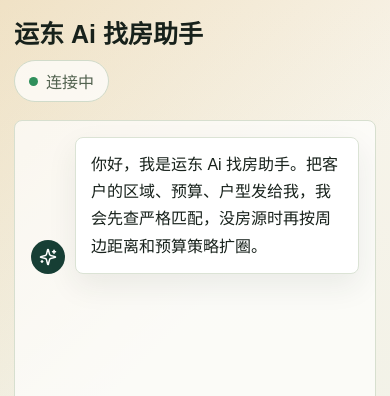
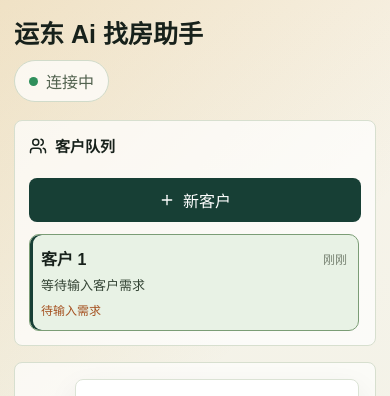
Before and after one commit to kevinchensp/ai-house-assistant, a React (Vite) app in the folder apps/web/: page / in a window 390 px wide. Shown: the top 396 px of the page. Built offline with nearby package versions, Linux system fonts and the light colour scheme; no server answers.

Commit message:
feat: add multi-customer workspace

```diff
--- a/apps/web/src/main.tsx
+++ b/apps/web/src/main.tsx
@@ -1,6 +1,6 @@
 import React, { useEffect, useState } from "react";
 import { createRoot } from "react-dom/client";
-import { CheckCircle2, Copy, Home, MapPin, Send, Sparkles, ThumbsDown } from "lucide-react";
+import { CheckCircle2, Copy, Home, MapPin, Plus, Send, Sparkles, ThumbsDown, Users } from "lucide-react";
 import "./styles.css";
 
 type ChatResponse = {
@@ -55,19 +55,48 @@ type ChatMessage = {
   text: string;
 };
 
-function App() {
-  const [message, setMessage] = useState("帮我找白云东平一室一厅，预算1000左右");
-  const [response, setResponse] = useState<ChatResponse | null>(null);
-  const [messages, setMessages] = useState<ChatMessage[]>([
-    {
+type CustomerSession = {
+  id: string;
+  name: string;
+  draft: string;
+  messages: ChatMessage[];
+  response: ChatResponse | null;
+  updatedAt: number;
+};
+
+const welcomeMessage: ChatMessage = {
   id: "welcome",
   role: "assistant",
   text: "你好，我是运东 Ai 找房助手。把客户的区域、预算、户型发给我，我会先查严格匹配，没房源时再按周边距离和预算策略扩圈。"
+};
+
+function createCustomerSession(index: number): CustomerSession {
+  return {
+    id: crypto.randomUUID(),
+    name: `客户 ${index}`,
+    draft: index === 1 ? "帮我找白云东平一室一厅，预算1000左右" : "",
+    messages: [welcomeMessage],
+    response: null,
+    updatedAt: Date.now()
+  };
 }
-  ]);
-  const [isLoading, setIsLoading] = useState(false);
-  const [copied, setCopied] = useState(false);
+
+function App() {
+  const [customers, setCustomers] = useState<CustomerSession[]>(() => [createCustomerSession(1)]);
+  const [activeCustomerId, setActiveCustomerId] = useState<string | null>(null);
+  const [loadingCustomerId, setLoadingCustomerId] = useState<string | null>(null);
+  const [copiedCustomerId, setCopiedCustomerId] = useState<string | null>(null);
   const [health, setHealth] = useState<HealthResponse | null>(null);
+  const activeCustomer = customers.find((customer) => customer.id === activeCustomerId) ?? customers[0];
+  const isLoading = loadingCustomerId === activeCustomer?.id;
+  const copied = copiedCustomerId === activeCustomer?.id;
+  const response = activeCustomer?.response ?? null;
+
+  useEffect(() => {
+    if (!activeCustomerId && customers[0]) {
+      setActiveCustomerId(customers[0].id);
+    }
+  }, [activeCustomerId, customers]);
 
   useEffect(() => {
     let ignore = false;
@@ -86,43 +115,78 @@ function App() {
   }, []);
 
   async function submit() {
-    const trimmedMessage = message.trim();
-    if (!trimmedMessage || isLoading) return;
+    if (!activeCustomer) return;
+    const trimmedMessage = activeCustomer.draft.trim();
+    if (!trimmedMessage || loadingCustomerId) return;
 
     const userMessage: ChatMessage = {
       id: crypto.randomUUID(),
       role: "user",
       text: trimmedMessage
     };
-    setMessages((current) => [...current, userMessage]);
-    setMessage("");
-    setIsLoading(true);
-    setCopied(false);
+    setCustomers((current) =>
+      current.map((customer) =>
+        customer.id === activeCustomer.id
+          ? {
+              ...customer,
+              draft: "",
+              messages: [...customer.messages, userMessage],
+              updatedAt: Date.now()
+            }
+          : customer
+      )
+    );
+    setLoadingCustomerId(activeCustomer.id);
+    setCopiedCustomerId(null);
     try {
       const result = await fetch(`${apiBaseUrl}/api/ai-house-assistant/chat`, {
         method: "POST",
         headers: { "Content-Type": "application/json" },
-        body: JSON.stringify({ sessionId: "demo-session", message: trimmedMessage })
+        body: JSON.stringify({ sessionId: activeCustomer.id, message: trimmedMessage })
       });
       const nextResponse = (await result.json()) as ChatResponse;
-      setResponse(nextResponse);
-      setMessages((current) => [
-        ...current,
+      setCustomers((current) =>
+        current.map((customer) =>
+          customer.id === activeCustomer.id
+            ? {
+                ...customer,
+                response: nextResponse,
+                messages: [
+                  ...customer.messages,
                   {
                     id: crypto.randomUUID(),
                     role: "assistant",
                     text: buildAssistantMessage(nextResponse)
                   }
-      ]);
+                ],
+                updatedAt: Date.now()
+              }
+            : customer
+        )
+      );
     } finally {
-      setIsLoading(false);
+      setLoadingCustomerId(null);
     }
   }
 
   async function copyReply() {
-    if (!response) return;
+    if (!response || !activeCustomer) return;
     await navigator.clipboard.writeText(response.salesReply.text);
-    setCopied(true);
+    setCopiedCustomerId(activeCustomer.id);
+  }
+
+  function updateDraft(value: string) {
+    if (!activeCustomer) return;
+    setCustomers((current) =>
+      current.map((customer) => (customer.id === activeCustomer.id ? { ...customer, draft: value } : customer))
+    );
+  }
+
+  function createCustomer() {
+    const nextCustomer = createCustomerSession(customers.length + 1);
+    setCustomers((current) => [nextCustomer, ...current]);
+    setActiveCustomerId(nextCustomer.id);
+    setCopiedCustomerId(null);
   }
 
   return (
@@ -138,9 +202,42 @@ function App() {
       </section>
 
       <section className="workspace">
+        <aside className="customer-sidebar">
+          <div className="customer-sidebar-header">
+            <div className="section-title">
+              <Users size={18} />
+              <h2>客户队列</h2>
+            </div>
+            <button className="new-customer-button" onClick={createCustomer}>
+              <Plus size={16} />
+              新客户
+            </button>
+          </div>
+
+          <div className="customer-list">
+            {customers.map((customer) => (
+              <button
+                className={`customer-card ${customer.id === activeCustomer?.id ? "active" : ""}`}
+                key={customer.id}
+                onClick={() => {
+                  setActiveCustomerId(customer.id);
+                  setCopiedCustomerId(null);
+                }}
+              >
+                <div className="customer-card-title">
+                  <strong>{customer.name}</strong>
+                  <span>{formatUpdatedAt(customer.updatedAt)}</span>
+                </div>
+                <p>{buildCustomerSummary(customer)}</p>
+                <small>{buildCustomerStatus(customer)}</small>
+              </button>
+            ))}
+          </div>
+        </aside>
+
         <section className="chat-panel">
           <div className="chat-thread" aria-live="polite">
-            {messages.map((chatMessage) => (
+            {activeCustomer?.messages.map((chatMessage) => (
               <article className={`chat-message ${chatMessage.role}`} key={chatMessage.id}>
                 <div className="avatar">{chatMessage.role === "assistant" ? <Sparkles size={18} /> : "客"}</div>
                 <div className="bubble">
@@ -162,8 +259,8 @@ function App() {
 
           <div className="composer">
             <textarea
-              value={message}
-              onChange={(event) => setMessage(event.target.value)}
+              value={activeCustomer?.draft ?? ""}
+              onChange={(event) => updateDraft(event.target.value)}
               onKeyDown={(event) => {
                 if (event.key === "Enter" && !event.shiftKey && !event.nativeEvent.isComposing) {
                   event.preventDefault();
@@ -172,7 +269,7 @@ function App() {
               }}
               placeholder="输入客户需求，例如：白云东平一室一厅，预算1000左右"
             />
-            <button className="send-button" onClick={submit} disabled={isLoading || !message.trim()} title="发送需求">
+            <button className="send-button" onClick={submit} disabled={Boolean(loadingCustomerId) || !activeCustomer?.draft.trim()} title="发送需求">
               <Send size={20} />
             </button>
           </div>
@@ -308,4 +405,50 @@ function buildPreferenceChips(response: ChatResponse): string[] {
   ].filter((chip): chip is string => Boolean(chip));
 }
 
+function buildCustomerSummary(customer: CustomerSession): string {
+  if (!customer.response) {
+    const latestUserMessage = [...customer.messages].reverse().find((message) => message.role === "user");
+    return latestUserMessage?.text ?? "等待输入客户需求";
+  }
+
+  const { requirement } = customer.response;
+  const location = requirement.missingRequiredSlots.includes("location")
+    ? "位置待确认"
+    : requirement.location?.normalized ?? "位置待确认";
+  const budget = requirement.budget ? `${requirement.budget.target}左右` : "预算待确认";
+  const layout = requirement.layout.bedroom === null ? "户型待确认" : formatRequirementLayout(requirement.layout);
+  return `${location} · ${budget} · ${layout}`;
+}
+
+function buildCustomerStatus(customer: CustomerSession): string {
+  const response = customer.response;
+  if (!response) {
+    return "待输入需求";
+  }
+  if (response.followUpQuestion) {
+    return `待补充：${response.requirement.missingRequiredSlots.map(formatMissingSlot).join("、")}`;
+  }
+  if (response.recommendations.length > 0) {
+    return `已推荐 ${response.recommendations.length} 套，待客户反馈`;
+  }
+  return "暂无合适房源，待确认放宽条件";
+}
+
+function formatMissingSlot(slot: string): string {
+  if (slot === "location") return "具体位置";
+  if (slot === "budget") return "预算";
+  if (slot === "layout") return "户型";
+  return slot;
+}
+
+function formatUpdatedAt(updatedAt: number): string {
+  const diffSeconds = Math.max(0, Math.floor((Date.now() - updatedAt) / 1000));
+  if (diffSeconds < 60) return "刚刚";
+  const diffMinutes = Math.floor(diffSeconds / 60);
+  if (diffMinutes < 60) return `${diffMinutes}分钟前`;
+  const diffHours = Math.floor(diffMinutes / 60);
+  if (diffHours < 24) return `${diffHours}小时前`;
+  return `${Math.floor(diffHours / 24)}天前`;
+}
+
 createRoot(document.getElementById("root")!).render(<App />);
--- a/apps/web/src/styles.css
+++ b/apps/web/src/styles.css
@@ -87,14 +87,99 @@ h3 {
 .workspace {
   display: grid;
   gap: 16px;
-  grid-template-columns: minmax(420px, 1fr) minmax(420px, 1fr);
+  grid-template-columns: minmax(250px, 0.58fr) minmax(420px, 1.12fr) minmax(380px, 0.9fr);
   margin: 0 auto;
-  max-width: 1440px;
+  max-width: 1480px;
 }
 
+.customer-sidebar,
 .chat-panel,
 .insight-sidebar {
   min-width: 0;
+}
+
+.customer-sidebar {
+  background: rgba(255, 255, 255, 0.7);
+  border: 1px solid #d7dfcf;
+  border-radius: 8px;
+  display: flex;
+  flex-direction: column;
+  gap: 12px;
+  height: calc(100vh - 116px);
+  min-height: 600px;
+  overflow: hidden;
+  padding: 14px;
+}
+
+.customer-sidebar-header {
+  display: grid;
+  gap: 10px;
+}
+
+.new-customer-button {
+  align-items: center;
+  background: #173f35;
+  border: 0;
+  border-radius: 8px;
+  color: #fff;
+  cursor: pointer;
+  display: inline-flex;
+  gap: 8px;
+  justify-content: center;
+  padding: 10px 12px;
+  width: 100%;
+}
+
+.customer-list {
+  display: flex;
+  flex-direction: column;
+  gap: 8px;
+  overflow-y: auto;
+  padding-right: 2px;
+}
+
+.customer-card {
+  background: #fbfcf8;
+  border: 1px solid #d9dfd3;
+  border-radius: 10px;
+  color: inherit;
+  cursor: pointer;
+  display: grid;
+  gap: 7px;
+  padding: 11px;
+  text-align: left;
+  width: 100%;
+}
+
+.customer-card.active {
+  background: #e8f2e5;
+  border-color: #7b9d76;
+  box-shadow: inset 3px 0 0 #173f35;
+}
+
+.customer-card-title {
+  align-items: center;
+  display: flex;
+  gap: 8px;
+  justify-content: space-between;
+}
+
+.customer-card-title span {
+  color: #758070;
+  font-size: 12px;
+  white-space: nowrap;
+}
+
+.customer-card p {
+  color: #354536;
+  font-size: 13px;
+  line-height: 1.45;
+}
+
+.customer-card small {
+  color: #a55120;
+  font-size: 12px;
+  line-height: 1.35;
 }
 
 .chat-panel {
@@ -415,6 +500,17 @@ pre {
     grid-template-columns: 1fr;
   }
 
+  .customer-sidebar {
+    height: auto;
+    min-height: 0;
+  }
+
+  .customer-list {
+    display: grid;
+    grid-template-columns: repeat(2, minmax(0, 1fr));
+    overflow: visible;
+  }
+
   .chat-panel {
     height: 66vh;
     min-height: 520px;
@@ -455,6 +551,10 @@ pre {
     max-width: 100%;
   }
 
+  .customer-list {
+    grid-template-columns: 1fr;
+  }
+
   .composer {
     grid-template-columns: minmax(0, 1fr) 48px;
     padding: 12px;
```
Lines whose indentation alone changed are shown as unchanged.
